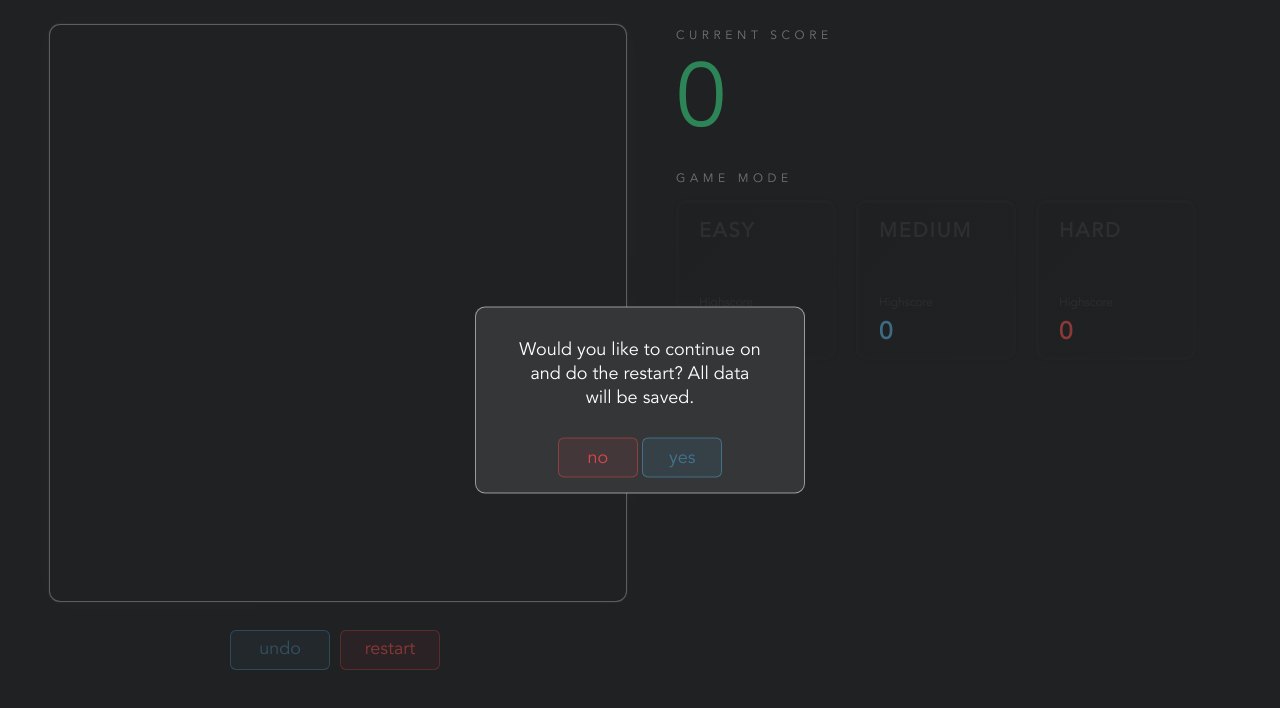
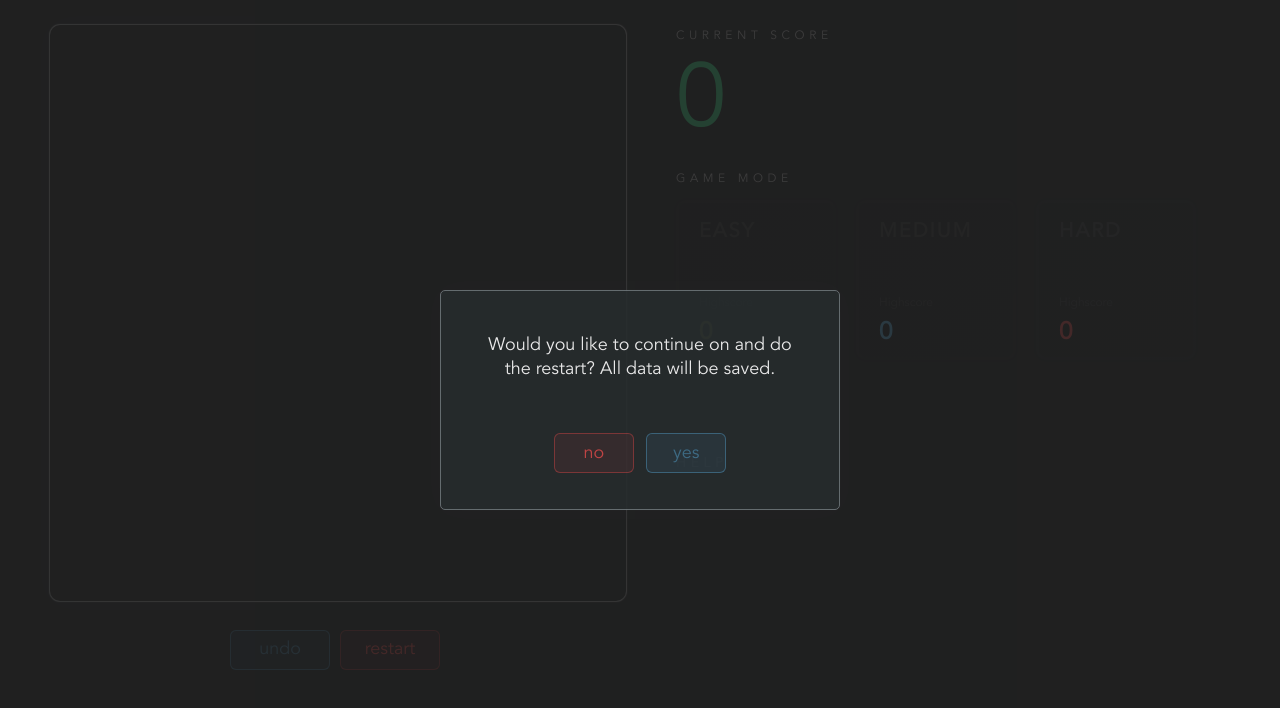
Before and after one commit to handsomecode/handsome-orbs-game, a website: page index.html in a window 1280 px wide. Both pictures are taken after a click on the item "restart". Drawn offline with Linux system fonts and the light colour scheme.

Commit message:
Update styles for confirm container

```diff
--- a/css/style.css
+++ b/css/style.css
@@ -85,7 +85,7 @@ body {
   right: 0;
   bottom: 0;
   left: 0;
-  background-color: rgba(32, 32, 32, 0.4);
+  background-color: rgba(32, 32, 32, 0.8);
   -webkit-animation: overlayShowing 0.2s ease;
           animation: overlayShowing 0.2s ease;
   z-index: 2;
@@ -578,15 +578,15 @@ body {
   position: fixed;
   top: 50%;
   left: 50%;
-  width: 18.33333333em;
-  margin-left: -9.16666667em;
-  padding-bottom: 0.83333333em;
-  border: 1px solid rgba(255, 255, 255, 0.5);
-  background-color: #343638;
-  opacity: 1;
+  width: 22.22222222em;
+  margin-left: -11.11111111em;
+  padding-bottom: 2em;
+  border: 1px solid #6D7579;
+  background-color: #272C2E;
+  opacity: 0.9;
   text-align: center;
   box-shadow: 0 0 30px 5px rgba(255, 255, 255, 0.02);
-  border-radius: 0.55555556em;
+  border-radius: 0.27777778em;
   -webkit-transform: translateY(-50%);
           transform: translateY(-50%);
   -webkit-animation: confirmShowing 0.2s ease;
@@ -611,7 +611,7 @@ body {
 }
 .game__confirm-text {
   height: 5.55555556em;
-  margin-top: 1.66666667em;
+  margin-top: 2.33333333em;
   margin-left: 2.22222222em;
   margin-right: 2.22222222em;
   font-family: "Avenir Roman", Helvetica, Arial, sans-serif;
@@ -634,7 +634,7 @@ body {
   cursor: pointer;
 }
 .game__confirm-button--no {
-  margin-left: 0.27777778em;
+  margin-right: 0.22222222em;
   border: 1px solid rgba(211, 73, 73, 0.5);
   background: rgba(211, 73, 73, 0.1);
   color: #d34949;
@@ -644,7 +644,7 @@ body {
   color: #fff;
 }
 .game__confirm-button--yes {
-  margin-right: 0.27777778em;
+  margin-left: 0.22222222em;
   border: 1px solid rgba(84, 158, 201, 0.5);
   background-color: rgba(84, 158, 201, 0.1);
   color: #42748f;
--- a/js/config.js
+++ b/js/config.js
@@ -52,12 +52,12 @@
     confirmHtml: '' +
     '<div class="game__confirm" id="confirm">' +
     '  <p class="game__confirm-text">%text%</p>' +
-    '  <button class="game__confirm-button game__confirm-button--no" id="confirm-yes">No</button>' +
-    '  <button class="game__confirm-button game__confirm-button--yes" id="confirm-no">Yes</button>' +
+    '  <button class="game__confirm-button game__confirm-button--no" id="confirm-no">No</button>' +
+    '  <button class="game__confirm-button game__confirm-button--yes" id="confirm-yes">Yes</button>' +
     '</div>',
 
     confirmRestartText: 'Would you like to continue on and do the restart? All data will be saved.',
-    confirmGameOverText: 'Oh no! You lost, would you like to try again?',
+    confirmGameOverText: 'Oh no, you lost. Play again?',
     confirmChangeDifficultyText: 'Would you like to continue on and change difficulty level? All data will be saved.',
     confirmWinningText: 'Awesome, You are cool!!! would you like to improve your high-score?',
     moveTimeout: 500,
--- a/less/layouts/board/board.less
+++ b/less/layouts/board/board.less
@@ -49,7 +49,7 @@
       bottom: 0;
       left: 0;
 
-      background-color: rgba(32, 32, 32, 0.4);
+      background-color: rgba(32, 32, 32, 0.8);
 
       animation: overlayShowing 0.2s ease;
 
--- a/less/layouts/confirm.less
+++ b/less/layouts/confirm.less
@@ -6,20 +6,20 @@
     top: 50%;
     left: 50%;
 
-    .em(width, 330px, 18px);
+    .em(width, 400px, 18px);
 
-    .em(margin-left, -165px, 18px);
-    .em(padding-bottom, 15px, 18px);
+    .em(margin-left, -200px, 18px);
+    .em(padding-bottom, 36px, 18px);
 
-    border: 1px solid rgba(255, 255, 255, 0.5);
-    background-color: #343638;
+    border: 1px solid #6D7579;
+    background-color: #272C2E;
 
-    opacity: 1;
+    opacity: 0.9;
 
     text-align: center;
 
     box-shadow: 0 0 30px 5px rgba(255, 255, 255, 0.02);
-    .em(border-radius, 10px, 18px);
+    .em(border-radius, 5px, 18px);
 
     transform: translateY(-50%);
 
@@ -38,7 +38,7 @@
     &-text {
       .em(height, 100px, 18px);
 
-      .em(margin-top, 30px, 18px);
+      .em(margin-top, 42px, 18px);
       .em(margin-left, 40px, 18px);
       .em(margin-right, 40px, 18px);
 
@@ -67,7 +67,7 @@
       cursor: pointer;
 
       &--no {
-        .em(margin-left, 5px, 18px);
+        .em(margin-right, 4px, 18px);
 
         border: 1px solid rgba(211, 73, 73, 0.50);
         background: rgba(211, 73, 73, 0.10);
@@ -81,7 +81,7 @@
         }
       }
       &--yes {
-        .em(margin-right, 5px, 18px);
+        .em(margin-left, 4px, 18px);
 
         border: 1px solid rgba(84, 158, 201, 0.50);
         background-color: rgba(84, 158, 201, 0.10);
```
